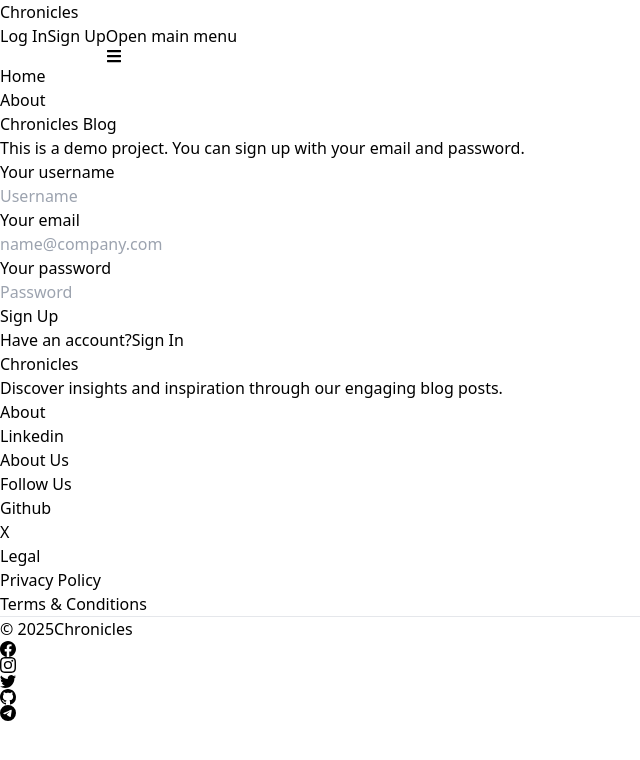
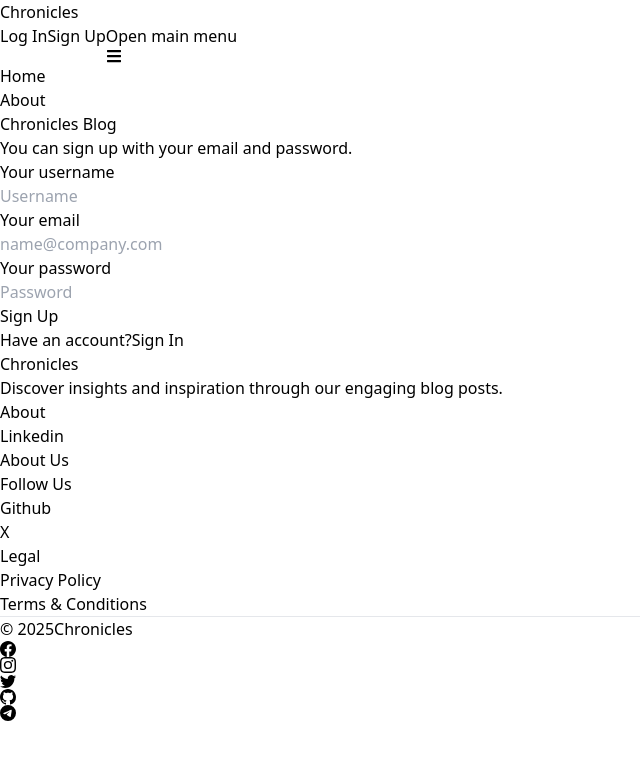
Before and after one commit to yididiabera/Chronicles, a React (Vite) app in the folder client/: page /signup in a window 1280 px wide. Shown: the top 760 px of the page, without its empty margins (0-640 px from the left). Built offline with nearby package versions, Linux system fonts and the light colour scheme.

Commit message:
update the backend url for the post request

```diff
--- a/client/src/pages/SignupPage.jsx
+++ b/client/src/pages/SignupPage.jsx
@@ -28,7 +28,7 @@ export default function SignUp() {
       setErrorMessage(null);
 
       console.log('Sending request to /api/auth/signup:', formData);
-      const res = await fetch('/api/auth/signup', { // Update to correct backend URL
+      const res = await fetch('http://localhost:5000/api/auth/signup', { // Update to correct backend URL
         method: 'POST',
         headers: { 'Content-Type': 'application/json' },
         body: JSON.stringify(formData),
@@ -60,7 +60,7 @@ export default function SignUp() {
             </span>
           </Link>
           <p className="text-sm mt-5">
-            This is a demo project. You can sign up with your email and password.
+            You can sign up with your email and password.
           </p>
         </div>
 
```
